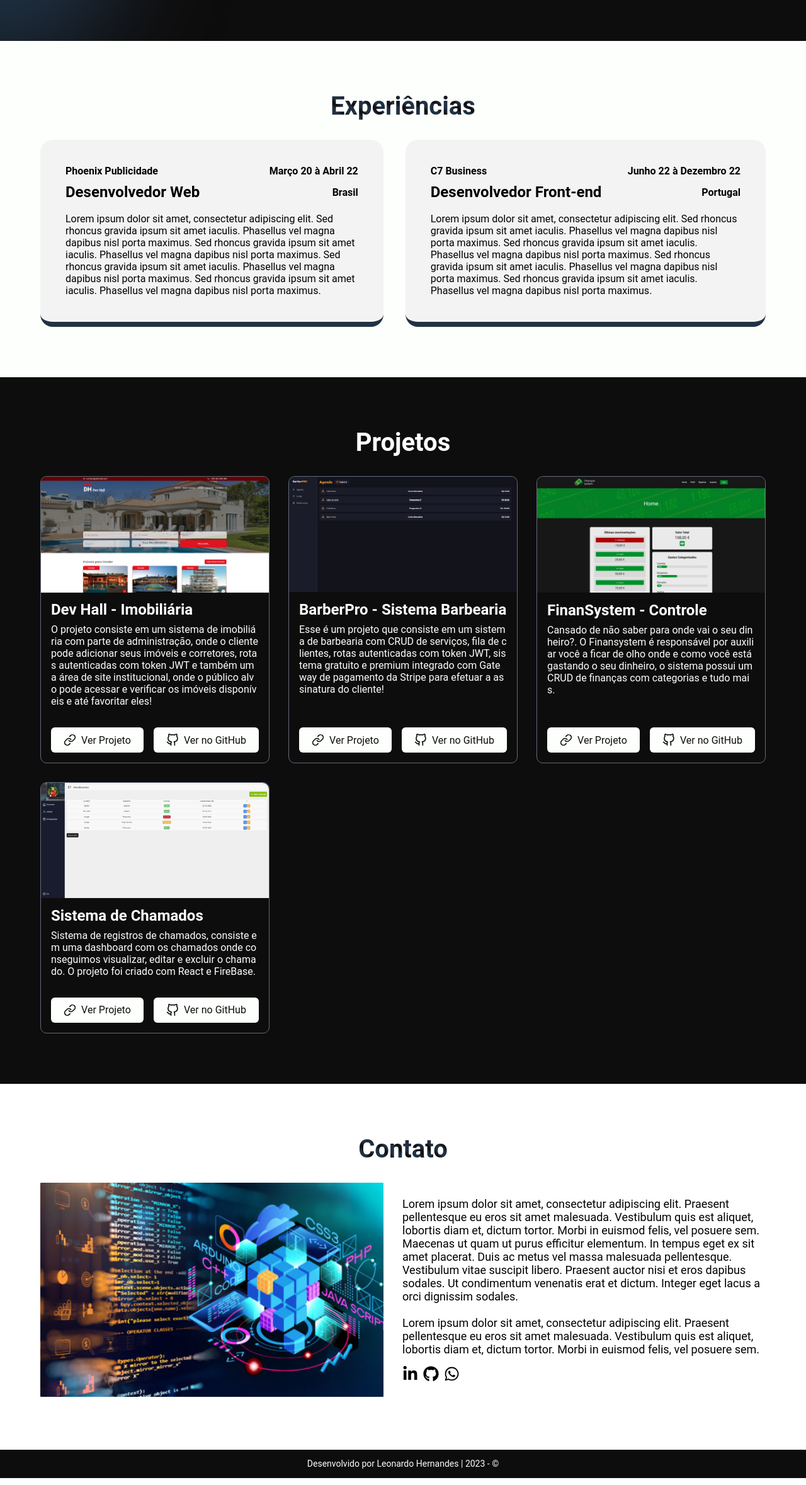
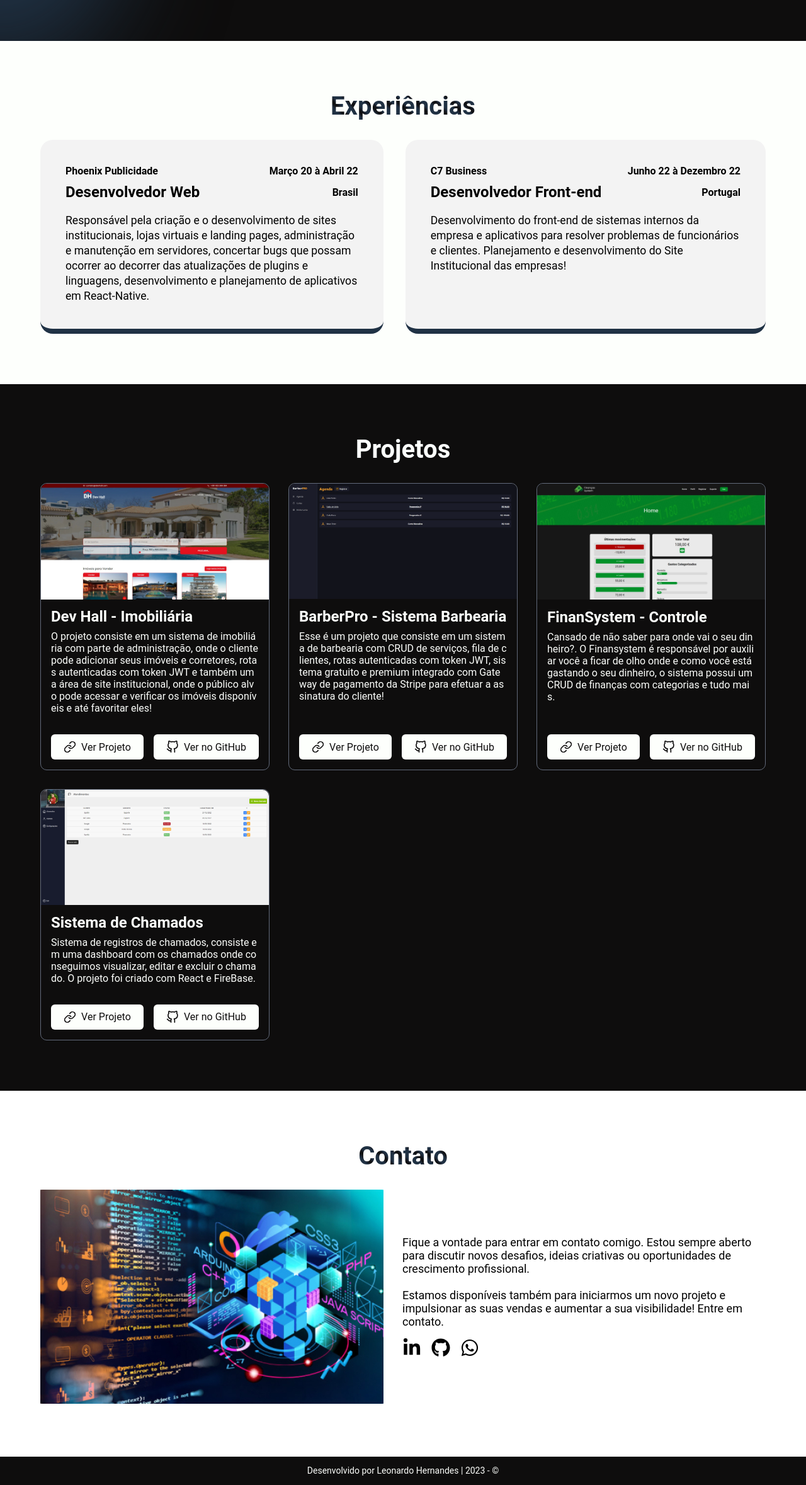
Before and after one commit to leonardohernandesq/portfolio, a Next.js app: page / in a window 1280 px wide. Shown: the part 1697-4055 px from the top of the page at 63% size. Built offline with nearby package versions, Linux system fonts and the light colour scheme.

Commit message:
Refactor pages and header

```diff
--- a/src/components/Contact/index.tsx
+++ b/src/components/Contact/index.tsx
@@ -6,7 +6,7 @@ import { FaLinkedinIn, FaGithub, FaWhatsapp } from 'react-icons/fa'
 export function Contact(){
     return(
         <S.Container>
-            <S.Wrapper>
+            <S.Wrapper id='contact'>
                 <Title>Contato</Title>
 
                 <S.ContactContainer>
@@ -15,26 +15,21 @@ export function Contact(){
                     </div>
                     <div>
                         <p>
-                            Lorem ipsum dolor sit amet, consectetur adipiscing elit. Praesent pellentesque eu eros sit amet malesuada.
-                            Vestibulum quis est aliquet, lobortis diam et, dictum tortor. Morbi in euismod felis, vel posuere sem.
-                            Maecenas ut quam ut purus efficitur elementum. In tempus eget ex sit amet placerat. Duis ac metus vel massa malesuada pellentesque.
-                            Vestibulum vitae suscipit libero. Praesent auctor nisi et eros dapibus sodales.
-                            Ut condimentum venenatis erat et dictum. Integer eget lacus a orci dignissim sodales.
+                            Fique a vontade para entrar em contato comigo. Estou sempre aberto para discutir novos desafios, ideias criativas ou oportunidades de crescimento profissional.
                             <br/>
                             <br/>
-                            Lorem ipsum dolor sit amet, consectetur adipiscing elit. Praesent pellentesque eu eros sit amet malesuada.
-                            Vestibulum quis est aliquet, lobortis diam et, dictum tortor. Morbi in euismod felis, vel posuere sem.
+                            Estamos disponíveis também para iniciarmos um novo projeto e impulsionar as suas vendas e aumentar a sua visibilidade! Entre em contato.
 
                         </p>
                         <S.SocialMediaDiv>
-                            <a href='#'>
-                                <FaLinkedinIn size={25}/>
+                            <a href='https://www.linkedin.com/in/leonardo-hernandes/' target='blank'>
+                                <FaLinkedinIn size={30}/>
                             </a>
-                            <a href='#'>
-                                <FaGithub size={25}/>
+                            <a href='https://github.com/leonardohernandesq' target='blank'>
+                                <FaGithub size={30}/>
                             </a>
-                            <a href='#'>
-                                <FaWhatsapp size={25}/>
+                            <a href='https://api.whatsapp.com/send/?phone=351922269284&type=phone_number&app_absent=0' target='blank'>
+                                <FaWhatsapp size={30}/>
                             </a>
                         </S.SocialMediaDiv>
                     </div>
--- a/src/components/Experience/index.tsx
+++ b/src/components/Experience/index.tsx
@@ -4,7 +4,7 @@ import { Title } from '../Title';
 export function Experience(){
     return(
         <S.Container>
-            <S.Wrapper>
+            <S.Wrapper id='experience'>
             <Title> Experiências </Title>
             <div>
                 <S.Experience>
@@ -16,16 +16,11 @@ export function Experience(){
                             <p>Brasil</p>
                         </div>
 
-                        <p>
-                            Lorem ipsum dolor sit amet, consectetur adipiscing elit.
-                            Sed rhoncus gravida ipsum sit amet iaculis.
-                            Phasellus vel magna dapibus nisl porta maximus.
-                            Sed rhoncus gravida ipsum sit amet iaculis.
-                            Phasellus vel magna dapibus nisl porta maximus.
-                            Sed rhoncus gravida ipsum sit amet iaculis.
-                            Phasellus vel magna dapibus nisl porta maximus.
-                            Sed rhoncus gravida ipsum sit amet iaculis.
-                            Phasellus vel magna dapibus nisl porta maximus.
+                        <p className='descriptionExp'>
+                            Responsável pela criação e o desenvolvimento de sites institucionais, lojas virtuais e landing pages,
+                            administração e manutenção em servidores, concertar bugs que possam ocorrer ao
+                            decorrer das atualizações de plugins e linguagens, desenvolvimento e planejamento de aplicativos em
+                            React-Native.
                         </p>
                     </S.Enterprise>
                     <S.Enterprise>
@@ -36,16 +31,9 @@ export function Experience(){
                             <p>Portugal</p>
                         </div>
 
-                        <p>
-                            Lorem ipsum dolor sit amet, consectetur adipiscing elit.
-                            Sed rhoncus gravida ipsum sit amet iaculis.
-                            Phasellus vel magna dapibus nisl porta maximus.
-                            Sed rhoncus gravida ipsum sit amet iaculis.
-                            Phasellus vel magna dapibus nisl porta maximus.
-                            Sed rhoncus gravida ipsum sit amet iaculis.
-                            Phasellus vel magna dapibus nisl porta maximus.
-                            Sed rhoncus gravida ipsum sit amet iaculis.
-                            Phasellus vel magna dapibus nisl porta maximus.
+                        <p className='descriptionExp'>
+                            Desenvolvimento do front-end de sistemas internos da empresa e aplicativos para resolver problemas de funcionários e clientes.
+                            Planejamento e desenvolvimento do Site Institucional das empresas!
                         </p>
                     </S.Enterprise>
                 </S.Experience>
--- a/src/components/Header/index.tsx
+++ b/src/components/Header/index.tsx
@@ -15,18 +15,18 @@ export function Header(){
         <S.Container>
             <S.Header>
                 <S.Logo>
-                    <Link href="#">
+                    <Link href="/">
                         <h2>Leonardo Hernandes</h2>
                     </Link>
                 </S.Logo>
 
                 <S.NavHeader>
-                    <Link href="#">Home</Link>
+                    <Link href="/">Home</Link>
                     <Link href="#about">Quem Sou</Link>
-                    <Link href="#">Skills</Link>
-                    <Link href="#">Experiências</Link>
-                    <Link href="#">Projetos</Link>
-                    <Link href="#">Contato</Link>
+                    <Link href="#skills">Skills</Link>
+                    <Link href="#experience">Experiências</Link>
+                    <Link href="#project">Projetos</Link>
+                    <Link href="#contato">Contato</Link>
                 </S.NavHeader>
 
                 <S.DropMobile>
@@ -45,12 +45,12 @@ export function Header(){
                                 <S.DropDown>
 
                                     <div className='menu'>
-                                        <Link href="#" onClick={() => OpenModal()}>Home</Link>
+                                        <Link href="/" onClick={() => OpenModal()}>Home</Link>
                                         <Link href="#about" onClick={() => OpenModal()}>Quem Sou</Link>
-                                        <Link href="#" onClick={() => OpenModal()}>Skills</Link>
-                                        <Link href="#" onClick={() => OpenModal()}>Experiências</Link>
-                                        <Link href="#" onClick={() => OpenModal()}>Projetos</Link>
-                                        <Link href="#" onClick={() => OpenModal()}>Contato</Link>
+                                        <Link href="#skills" onClick={() => OpenModal()}>Skills</Link>
+                                        <Link href="#experience" onClick={() => OpenModal()}>Experiências</Link>
+                                        <Link href="#project" onClick={() => OpenModal()}>Projetos</Link>
+                                        <Link href="#contato" onClick={() => OpenModal()}>Contato</Link>
                                     </div>
                                 </S.DropDown>
                             </> :
--- a/src/components/Projects/index.tsx
+++ b/src/components/Projects/index.tsx
@@ -12,7 +12,7 @@ export function Projects(){
 
     return(
         <S.Container>
-            <S.Wrapper>
+            <S.Wrapper id='project'>
                 <Title>Projetos</Title>
                 <section>
                     {
@@ -29,11 +29,11 @@ export function Projects(){
                                     <h1>{item.title}</h1>
                                     <p>{item.description}</p>
                                     <S.DivButton>
-                                        <S.ButtonProject href={item.linkproject}>
+                                        <S.ButtonProject href={item.linkproject} target='blank'>
                                             <FiLink size={20}/>
                                             Ver Projeto
                                         </S.ButtonProject>
-                                        <S.ButtonProject href={item.linkgithub}>
+                                        <S.ButtonProject href={item.linkgithub} target='blank'>
                                             <FiGithub size={20}/>
                                             Ver no GitHub
                                         </S.ButtonProject>
--- a/src/components/Skills/index.tsx
+++ b/src/components/Skills/index.tsx
@@ -7,7 +7,7 @@ import Image from 'next/image';
 export function Skills() {
     return (
         <S.Container>
-            <S.Wrapper>
+            <S.Wrapper id='skills'>
                 <Title>Skills</Title>
                 <S.ContainerStack>
                     <S.DivStack>
--- a/styles/components/contact.ts
+++ b/styles/components/contact.ts
@@ -50,8 +50,5 @@ export const SocialMediaDiv = styled.div`
     margin-top:1rem;
     display: flex;
     flex-direction:row !important;
-
-    svg{
-        margin-right:0.5rem;
-    }
+    gap: 1rem;
 `;
--- a/styles/components/experience.ts
+++ b/styles/components/experience.ts
@@ -34,6 +34,11 @@ export const Enterprise = styled.div`
     border-radius:20px;
     border-bottom:solid 8px var(--blue);
 
+    .descriptionExp{
+        font-size:1.1rem;
+        line-height:1.5rem;
+    }
+
     div{
         display: grid;
         grid-template-columns: auto auto;
```
